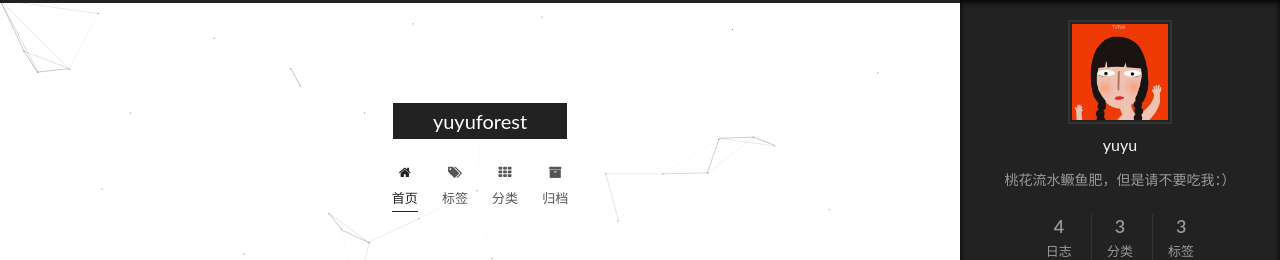
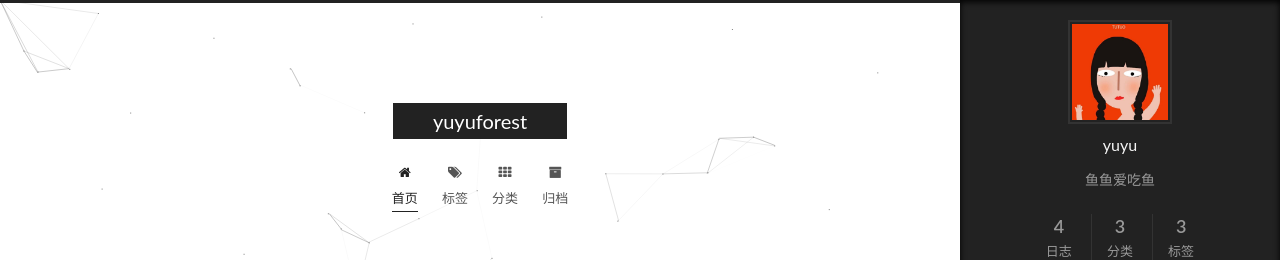
Before and after one commit to yuyuforest/yuyuforest.github.io, a plain HTML site: page index.html in a window 1280 px wide. Both pictures are taken after a click on the element 1238 px from the left and 743 px from the top of the page. Shown: the top 260 px of the page. Drawn offline with Linux system fonts and the light colour scheme.

Commit message:
Site updated: 2018-10-19 16:46:13

```diff
--- a/index.html
+++ b/index.html
@@ -108,16 +108,16 @@
 
 
 
-  <meta name="description" content="桃花流水鳜鱼肥，但是请不要吃我：）">
+  <meta name="description" content="鱼鱼爱吃鱼">
 <meta property="og:type" content="website">
 <meta property="og:title" content="yuyuforest">
 <meta property="og:url" content="https://yuyuforest.github.io/index.html">
 <meta property="og:site_name" content="yuyuforest">
-<meta property="og:description" content="桃花流水鳜鱼肥，但是请不要吃我：）">
+<meta property="og:description" content="鱼鱼爱吃鱼">
 <meta property="og:locale" content="zh-CN">
 <meta name="twitter:card" content="summary">
 <meta name="twitter:title" content="yuyuforest">
-<meta name="twitter:description" content="桃花流水鳜鱼肥，但是请不要吃我：）">
+<meta name="twitter:description" content="鱼鱼爱吃鱼">
 
 
 
@@ -300,7 +300,7 @@
 
     <span hidden itemprop="author" itemscope itemtype="http://schema.org/Person">
       <meta itemprop="name" content="yuyu">
-      <meta itemprop="description" content="桃花流水鳜鱼肥，但是请不要吃我：）">
+      <meta itemprop="description" content="鱼鱼爱吃鱼">
       <meta itemprop="image" content="/uploads/avatar.png">
     </span>
 
@@ -476,7 +476,7 @@
 
     <span hidden itemprop="author" itemscope itemtype="http://schema.org/Person">
       <meta itemprop="name" content="yuyu">
-      <meta itemprop="description" content="桃花流水鳜鱼肥，但是请不要吃我：）">
+      <meta itemprop="description" content="鱼鱼爱吃鱼">
       <meta itemprop="image" content="/uploads/avatar.png">
     </span>
 
@@ -535,7 +535,7 @@
 
                   <span class="post-meta-item-text">更新于</span>
 
-                <time title="修改时间：2018-10-19 15:58:08" itemprop="dateModified" datetime="2018-10-19T15:58:08+08:00">2018-10-19</time>
+                <time title="修改时间：2018-10-19 16:45:32" itemprop="dateModified" datetime="2018-10-19T16:45:32+08:00">2018-10-19</time>
 
 
           </span>
@@ -650,7 +650,7 @@
 
     <span hidden itemprop="author" itemscope itemtype="http://schema.org/Person">
       <meta itemprop="name" content="yuyu">
-      <meta itemprop="description" content="桃花流水鳜鱼肥，但是请不要吃我：）">
+      <meta itemprop="description" content="鱼鱼爱吃鱼">
       <meta itemprop="image" content="/uploads/avatar.png">
     </span>
 
@@ -820,7 +820,7 @@
 
     <span hidden itemprop="author" itemscope itemtype="http://schema.org/Person">
       <meta itemprop="name" content="yuyu">
-      <meta itemprop="description" content="桃花流水鳜鱼肥，但是请不要吃我：）">
+      <meta itemprop="description" content="鱼鱼爱吃鱼">
       <meta itemprop="image" content="/uploads/avatar.png">
     </span>
 
@@ -996,7 +996,7 @@
                 alt="yuyu" />
 
               <p class="site-author-name" itemprop="name">yuyu</p>
-              <p class="site-description motion-element" itemprop="description">桃花流水鳜鱼肥，但是请不要吃我：）</p>
+              <p class="site-description motion-element" itemprop="description">鱼鱼爱吃鱼</p>
           </div>
 
 
```
Also changed, not shown: 2018/10/13/Hello-Hexo-Blog/index.html (+2 -2 lines), 2018/10/13/hello-world/index.html (+2 -2 lines), 2018/10/17/Android-Homework-1/index.html (+5 -5 lines), 2018/10/18/encrypt-toc/index.html (+2 -2 lines), archives/2018/10/index.html (+4 -4 lines), archives/2018/index.html (+4 -4 lines), archives/index.html (+4 -4 lines), categories/Android/index.html (+4 -4 lines), categories/Blog/index.html (+4 -4 lines), categories/Website/index.html (+4 -4 lines), categories/index.html (+4 -4 lines), tags/Android/index.html (+4 -4 lines), tags/Blog/index.html (+4 -4 lines), tags/Hexo/index.html (+4 -4 lines), 1 more files.
